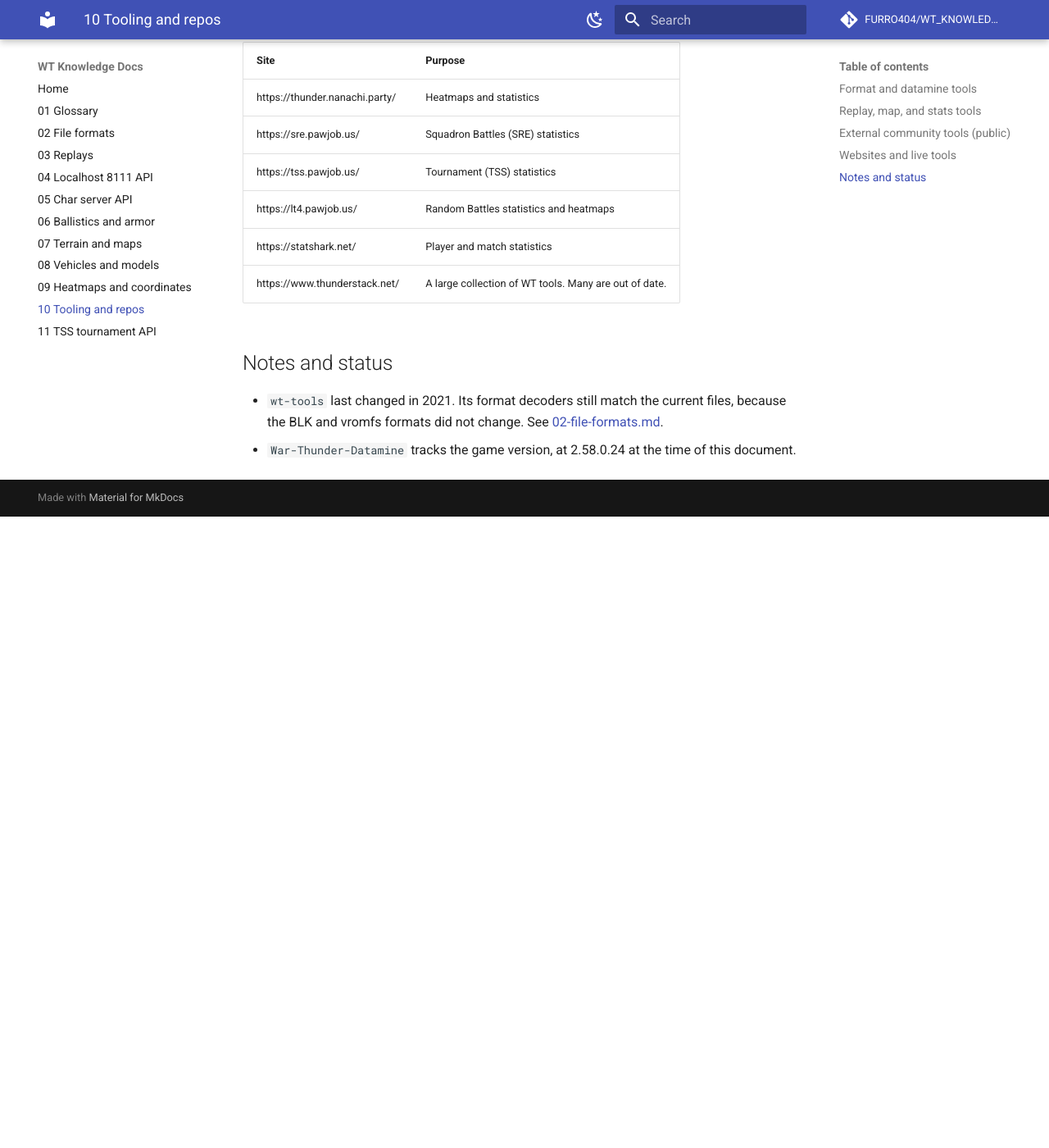
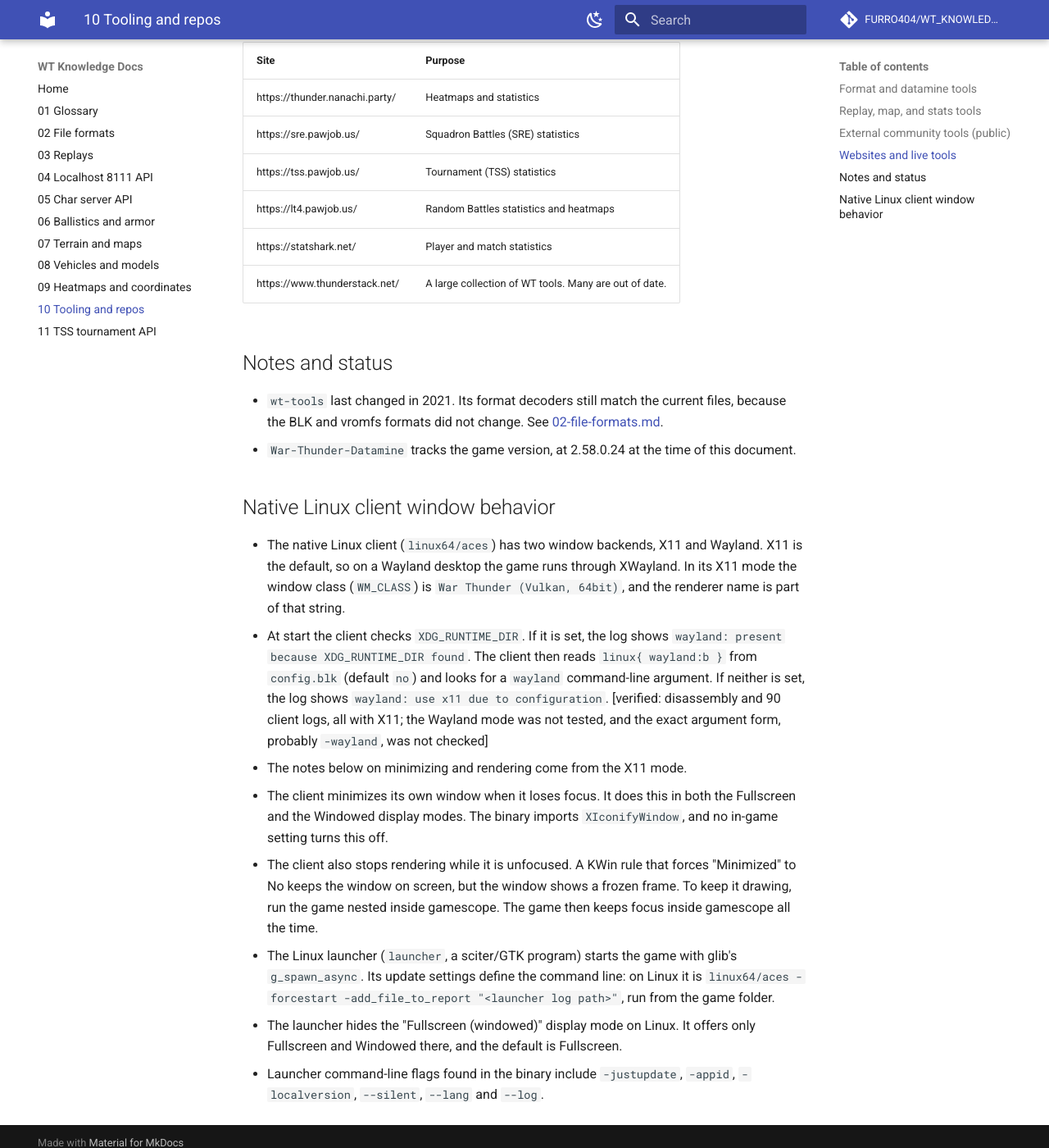
Before and after one commit to FURRO404/WT_KNOWLEDGE_DOCS, an MkDocs documentation site: the page built from docs/10-tooling-and-repos.md, in a window 1280 px wide and 1400 px high, scrolled down 1705 px. Shown: the whole window at 82% size. Built offline with MkDocs 1.6.1 and Material for MkDocs 9.7.7, drawn with Linux system fonts in a browser that asks for light colours; comment, search, counter and statistics services are not loaded; before the commit the page ends 2335 px from its top, so only the background shows below that.

Commit message:
Add native Linux client window notes: X11 default, Wayland opt-in, focus, launcher

```diff
--- a/docs/10-tooling-and-repos.md
+++ b/docs/10-tooling-and-repos.md
@@ -62,3 +62,33 @@
   [02-file-formats.md](02-file-formats.md).
 - `War-Thunder-Datamine` tracks the game version, at 2.58.0.24 at the time of
   this document.
+
+## Native Linux client window behavior
+
+- The native Linux client (`linux64/aces`) has two window backends, X11 and
+  Wayland. X11 is the default, so on a Wayland desktop the game runs through
+  XWayland. In its X11 mode the window class (`WM_CLASS`) is
+  `War Thunder (Vulkan, 64bit)`, and the renderer name is part of that string.
+- At start the client checks `XDG_RUNTIME_DIR`. If it is set, the log shows
+  `wayland: present because XDG_RUNTIME_DIR found`. The client then reads
+  `linux{ wayland:b }` from `config.blk` (default `no`) and looks for a
+  `wayland` command-line argument. If neither is set, the log shows
+  `wayland: use x11 due to configuration`. [verified: disassembly and 90 client
+  logs, all with X11; the Wayland mode was not tested, and the exact argument
+  form, probably `-wayland`, was not checked]
+- The notes below on minimizing and rendering come from the X11 mode.
+- The client minimizes its own window when it loses focus. It does this in both
+  the Fullscreen and the Windowed display modes. The binary imports
+  `XIconifyWindow`, and no in-game setting turns this off.
+- The client also stops rendering while it is unfocused. A KWin rule that
+  forces "Minimized" to No keeps the window on screen, but the window shows a
+  frozen frame. To keep it drawing, run the game nested inside gamescope. The
+  game then keeps focus inside gamescope all the time.
+- The Linux launcher (`launcher`, a sciter/GTK program) starts the game with
+  glib's `g_spawn_async`. Its update settings define the command line: on Linux
+  it is `linux64/aces -forcestart -add_file_to_report "<launcher log path>"`,
+  run from the game folder.
+- The launcher hides the "Fullscreen (windowed)" display mode on Linux. It
+  offers only Fullscreen and Windowed there, and the default is Fullscreen.
+- Launcher command-line flags found in the binary include `-justupdate`,
+  `-appid`, `-localversion`, `--silent`, `--lang` and `--log`.
```
